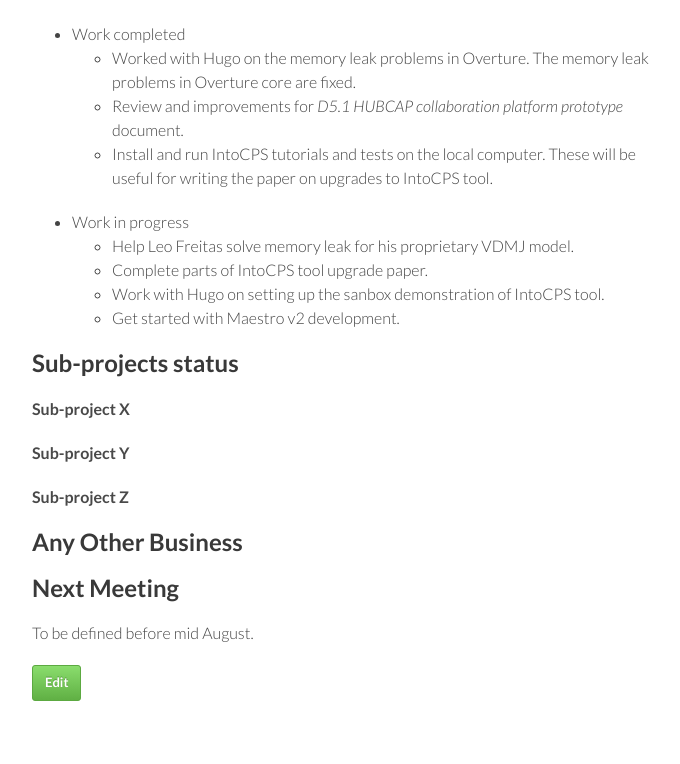
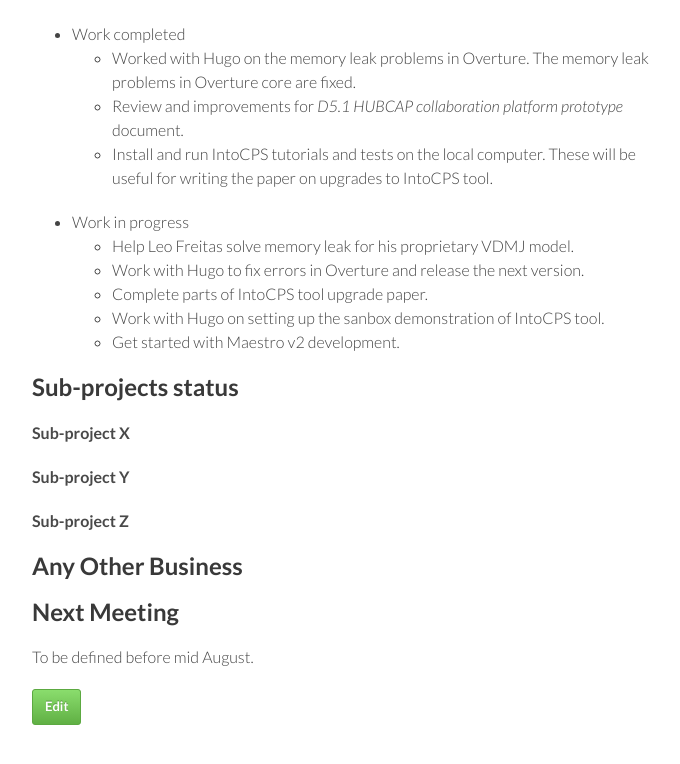
Before and after one commit to digitaltwincentre/digitaltwincentre.github.io, a Jekyll site: the page built from _biweeklies/Biweekly-20.md, in a window 1280 px wide and 900 px high, scrolled down 1819 px. Shown: the top 764 px of the window, without its empty margins (418-1098 px from the left). Built offline with Jekyll 4.4.1, drawn with Linux system fonts in a browser that asks for light colours; nearby versions of some CDN libraries.

Commit message:
Update Biweekly-20.md

```diff
--- a/_biweeklies/Biweekly-20.md
+++ b/_biweeklies/Biweekly-20.md
@@ -72,6 +72,7 @@ THe state space has to be trimmed somehow! Ideas or general approaches are welco
 
 * Work in progress
     * Help Leo Freitas solve memory leak for his proprietary VDMJ model.
+    * Work with Hugo to fix errors in Overture and release the next version.
     * Complete parts of IntoCPS tool upgrade paper.
     * Work with Hugo on setting up the sanbox demonstration of IntoCPS tool.
     * Get started with Maestro v2 development.
```
